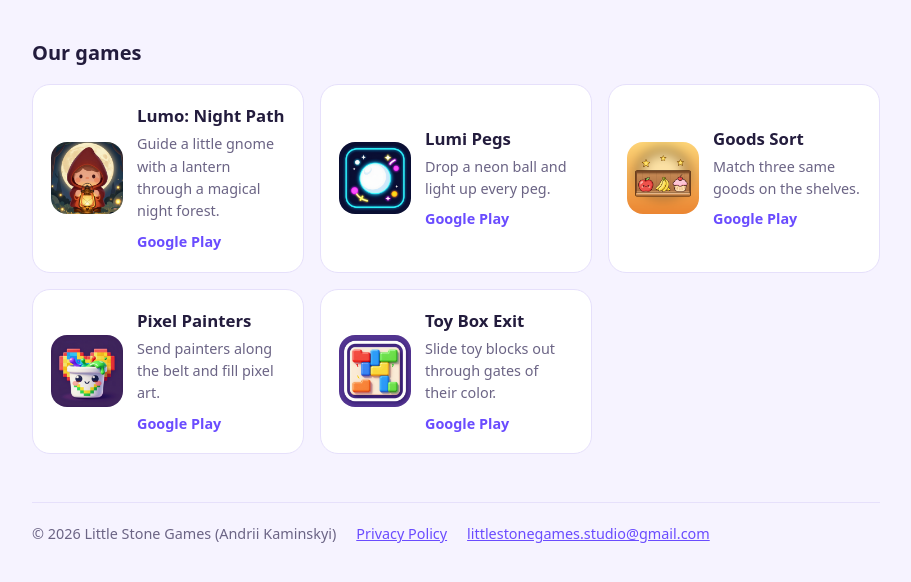
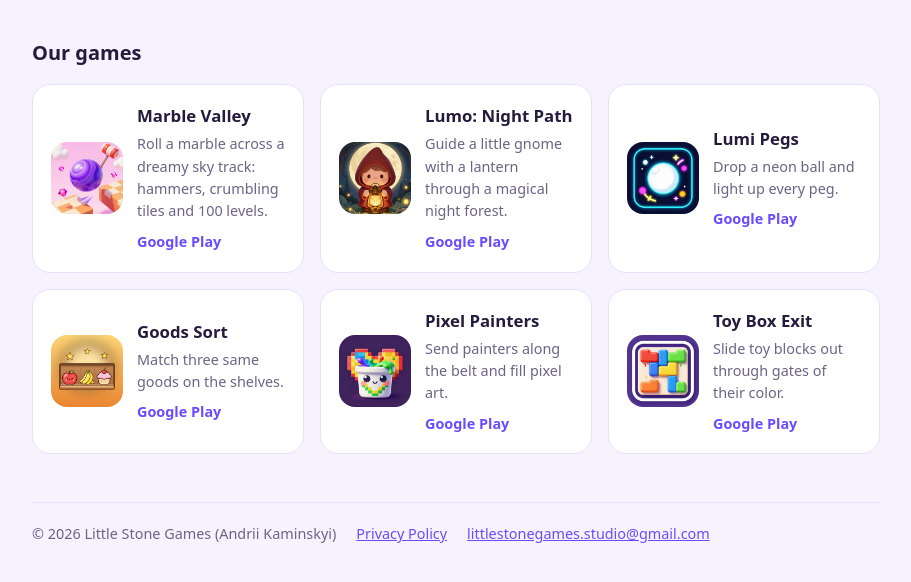
Before and after one commit to littlestonegames/littlestonegames.github.io, a plain HTML site: page index.html in a window 1280 px wide. Shown: the part 136-718 px from the top of the page, without its empty margins (184-1095 px from the left). Drawn offline with Linux system fonts and the light colour scheme.

Commit message:
Add files via upload

```diff
--- a/index.html
+++ b/index.html
@@ -35,6 +35,14 @@
 
   <h2>Our games</h2>
   <div class="games">
+    <div class="game">
+      <img src="img/marble-valley.png" alt="Marble Valley icon">
+      <div>
+        <h3>Marble Valley</h3>
+        <p>Roll a marble across a dreamy sky track: hammers, crumbling tiles and 100 levels.</p>
+        <a href="https://play.google.com/store/apps/details?id=com.kamin.marblevalley">Google Play</a>
+      </div>
+    </div>
     <div class="game">
       <img src="img/lumo.png" alt="Lumo: Night Path icon">
       <div>
```
Also changed, not shown: img/marble-valley.png (added).
